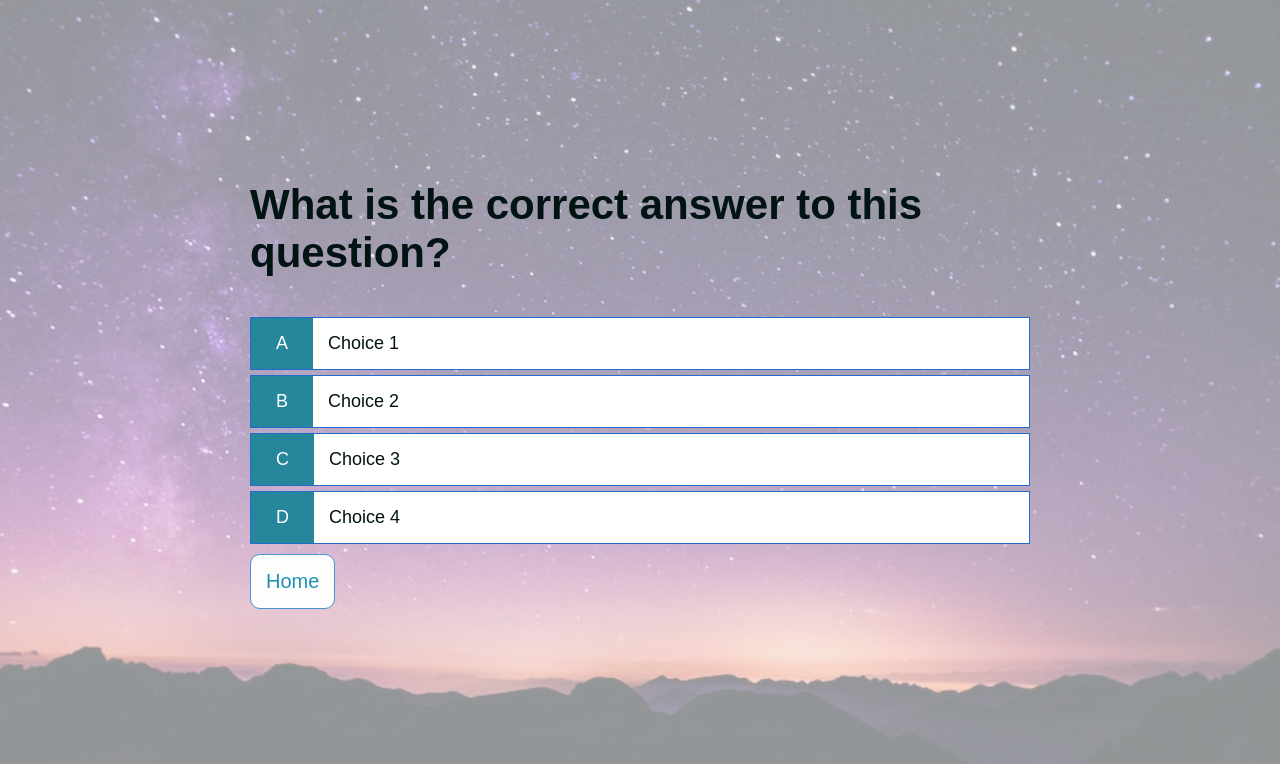
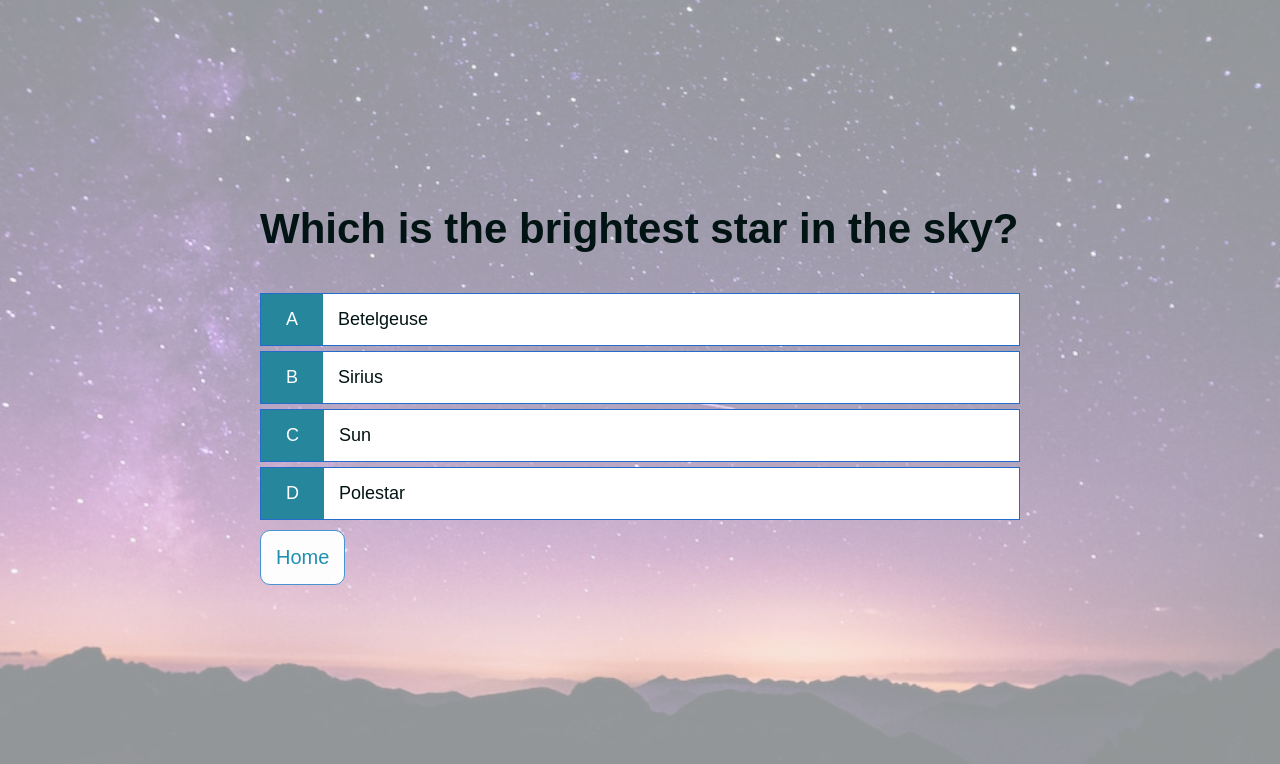
Before and after one commit to Living-Hell/Quizza, a plain HTML site: page game.html in a window 1280 px wide. Drawn offline with Linux system fonts and the light colour scheme.

Commit message:
Added the backend for Game page and added 3 questions for the quiz

```diff
--- a/app.css
+++ b/app.css
@@ -70,7 +70,7 @@ h3{
     align-items: center;
     max-width: 80rem;
     margin: 0 auto;
-    padding: 1rem 1rem 1rem 1rem;
+    padding: 2rem;
 }
 
 .container>*{
--- a/game.css
+++ b/game.css
@@ -22,6 +22,7 @@
 
 .choice-text{
     padding: 1.5rem;
+    width: 100%;
 }
 
 .home-btn{
--- a/game.html
+++ b/game.html
@@ -16,27 +16,28 @@
     >
     <div class="container content">
         <div id="game" class="justify-center flex-columm">
-            <h2>What is the correct answer to this question?</h2>
+            <h2 id="question"></h2>
             <div class="choice-container">
                 <p class="choice-prefix">A</p>
-                <p class="choice-text">Choice 1</p>
+                <p class="choice-text" data-number="1">Choice 1</p>
             </div>
             <div class="choice-container">
                 <p class="choice-prefix">B</p>
-                <p class="choice-text">Choice 2</p>
+                <p class="choice-text" data-number="2">Choice 2</p>
             </div>
             <div class="choice-container">
                 <p class="choice-prefix">C</p>
-                <p class="choice-text">Choice 3</p>
+                <p class="choice-text" data-number="3">Choice 3</p>
             </div>
             <div class="choice-container">
                 <p class="choice-prefix">D</p>
-                <p class="choice-text">Choice 4</p>
+                <p class="choice-text" data-number="4">Choice 4</p>
             </div>
             <div>
                 <a class="home-btn" href="index.html">Home</a>
             </div>
         </div>
     </div>
+    <script src="game.js"></script>
 </body>
 </html>
--- /dev/null
+++ b/game.js
@@ -0,0 +1,92 @@
+const question = document.getElementById("question");
+const choices = Array.from(document.getElementsByClassName("choice-text"));
+
+// console.log(choices);
+
+let currentQuestion = {};
+let acceptingAnswers = false;
+let score = 0;
+let questionCounter = 0;
+let availableQuestions = [];
+
+let questions = [
+    {
+        question: "Which is the brightest star in the sky?",
+        choice1: "Betelgeuse",
+        choice2: "Sirius",
+        choice3: "Sun",
+        choice4: "Polestar",
+        answer: 2
+    },
+    {
+        question: "What is the name of our galaxy?",
+        choice1: "Milky Way",
+        choice2: "Solar System",
+        choice3: "Andromeda",
+        choice4: "Jupiter",
+        answer: 1
+    },
+    {
+        question: "What is the age of our Universe?",
+        choice1: "4.2 billion years",
+        choice2: "4.2 million years",
+        choice3: "13.6 billion years",
+        choice4: "13.6 million years",
+        answer: 3
+    }
+]
+
+// console.log(questions);
+
+//Constants
+const CORRECT_BONUS = 10;
+const MAX_QUESTIONS = 3;
+
+startGame = () => {
+    questionCounter = 0;
+    score = 0;
+    availableQuestions = [...questions];
+    // console.log(availableQuestions);
+    getNewQuestion();
+};
+
+getNewQuestion = () => {
+
+    if(availableQuestions.length === 0 || questionCounter > MAX_QUESTIONS){
+        //go to the end page
+        return window.location.assign("/end.html");
+    }
+
+    questionCounter++;
+    const questionIndex = Math.floor(Math.random() * availableQuestions.length);
+    currentQuestion = availableQuestions[questionIndex];
+    question.innerText = currentQuestion.question;
+
+    choices.forEach(choice => {
+        const number = choice.dataset["number"];
+        // console.log(number);
+        choice.innerText = currentQuestion["choice" + number];
+    });
+
+    availableQuestions.splice(questionIndex,1);
+    // console.log(availableQuestions);
+
+    acceptingAnswers = true;
+};
+
+choices.forEach(choice => {
+    choice.addEventListener("click", e => {
+        if(!acceptingAnswers) return;
+
+        acceptingAnswers = false;
+        const selectedChoice = e.target;
+        const selectedAnswer = selectedChoice.dataset['number'];
+        console.log(selectedAnswer);
+
+        getNewQuestion();
+    })
+})
+
+
+
+startGame();
```
